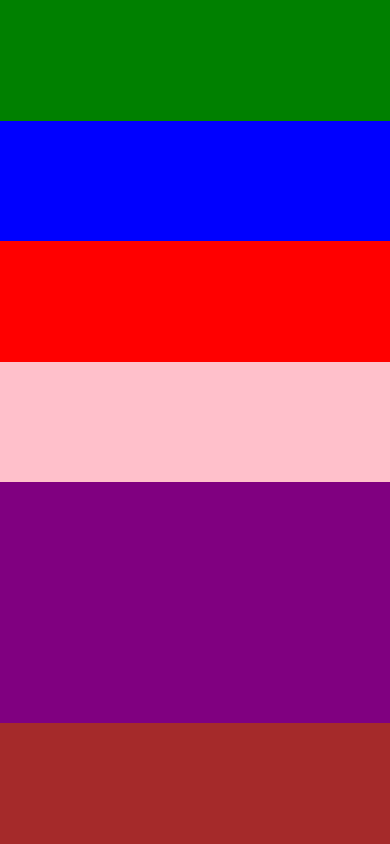
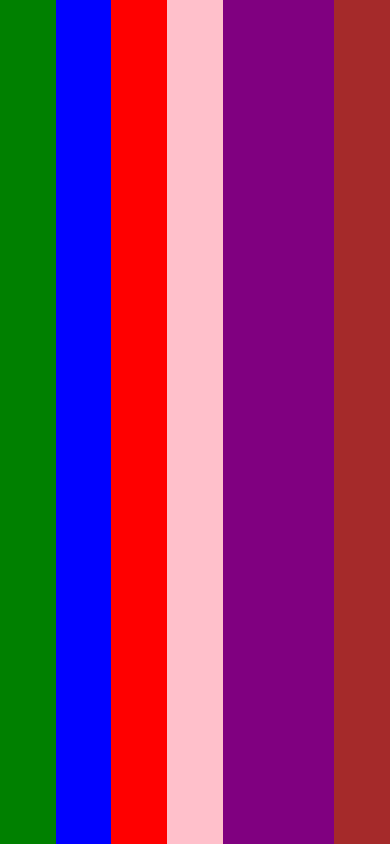
Before and after one commit to redhawk5200/Calculator-App, a React Native app: screen / in a window 390 px wide. Built offline with nearby package versions, Linux system fonts and the light colour scheme.

Commit message:
flex direction
makes the screen go horizontal

```diff
--- a/App.js
+++ b/App.js
@@ -22,7 +22,7 @@
 export default function App() {
 
   return (
-      <View style={{backgroundColor:"black",flex:1}}>
+      <View style={{backgroundColor:"black",flex:1,flexDirection: 'row'}}>
         <View style={{backgroundColor:"green",flex:1}}></View>
         <View style={{backgroundColor:"blue",flex:1}}></View>
         <View style={{backgroundColor:"red",flex:1}}></View>
```
